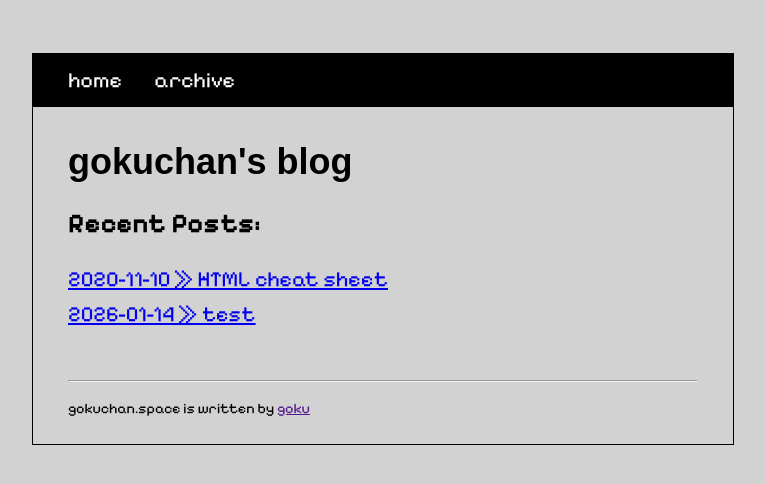
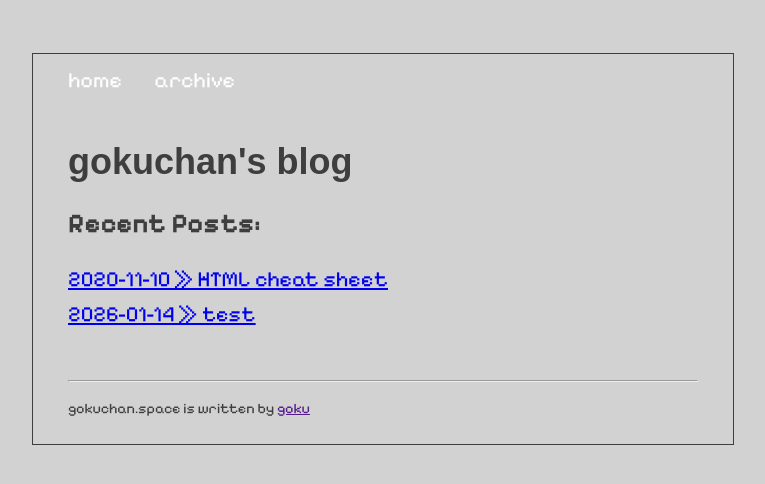
Before and after one commit to Gokuchan/space, a plain HTML site: page blog/index.html in a window 1280 px wide. Shown: the whole page, without its empty margins (257-1022 px from the left). Drawn offline with Linux system fonts and the light colour scheme; a web font is replaced by a local one.

Commit message:
css changes

```diff
--- a/blog/style/style.css
+++ b/blog/style/style.css
@@ -62,8 +62,8 @@ a:hover {
   margin: 3em auto;
   width: 90%;
 	max-width: 700px;
-  color: black;
-  outline-color: black;
+  color: color: rgb(62, 62, 62);
+  outline-color: color: rgb(62, 62, 62);
   outline-style: solid;
   outline-width: 1px;
   outline-offset: 0;
@@ -76,7 +76,7 @@ a:hover {
 
 /*HEADER STYLE*/
 #header {
-  background-color: black;
+  background-color: color: rgb(62, 62, 62);
   padding: 0 5%;
 }
 #header ul {
--- a/style.css
+++ b/style.css
@@ -5,7 +5,6 @@ html,
 body {
   margin: 0;
   padding: 0;
-  overflow-x: hidden;
 }
 
 *,
@@ -54,6 +53,7 @@ h1 {
 
 
 .grid-container {
+  display: flex;
   img {
    width: 300px;
   }
```
